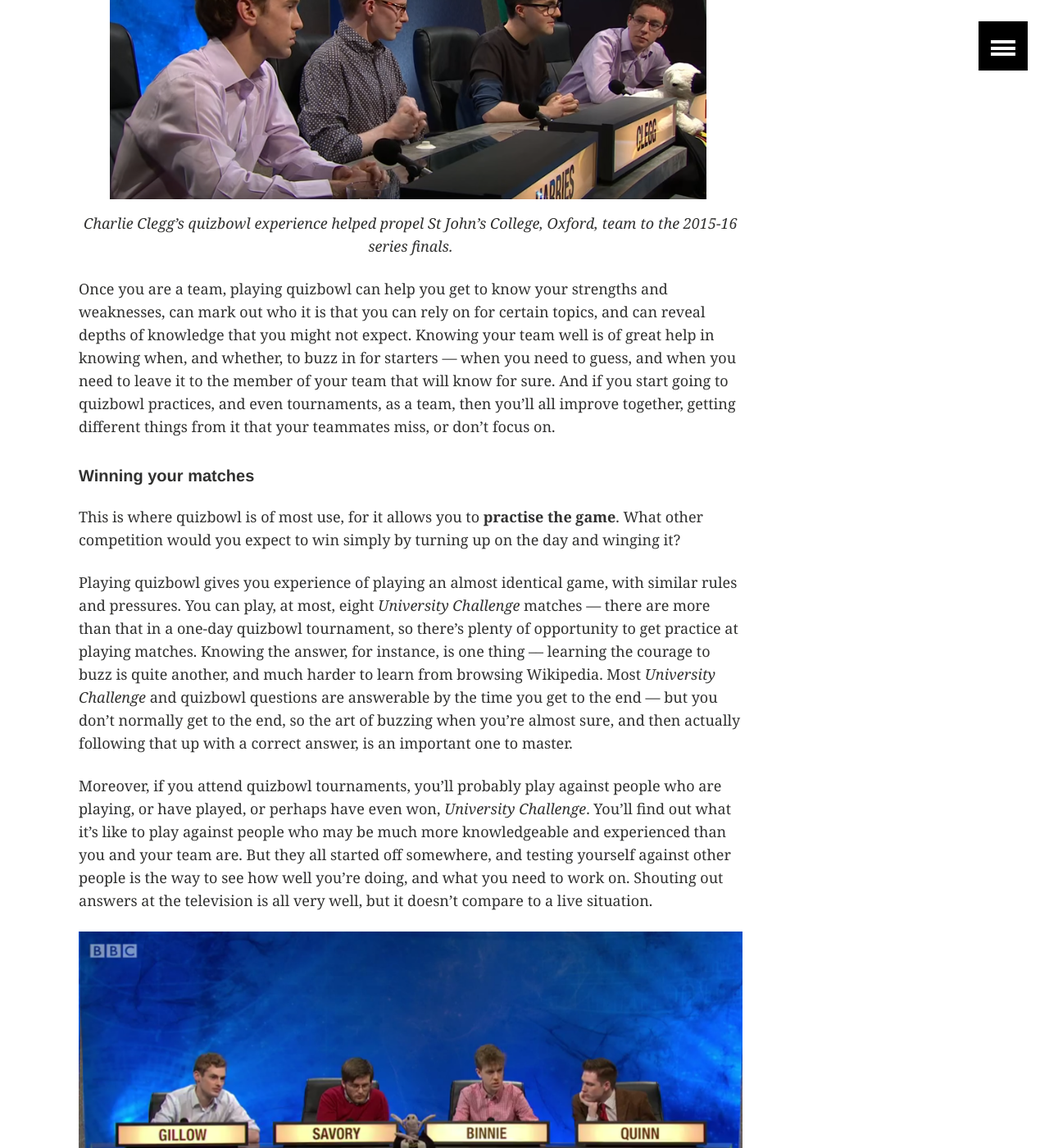
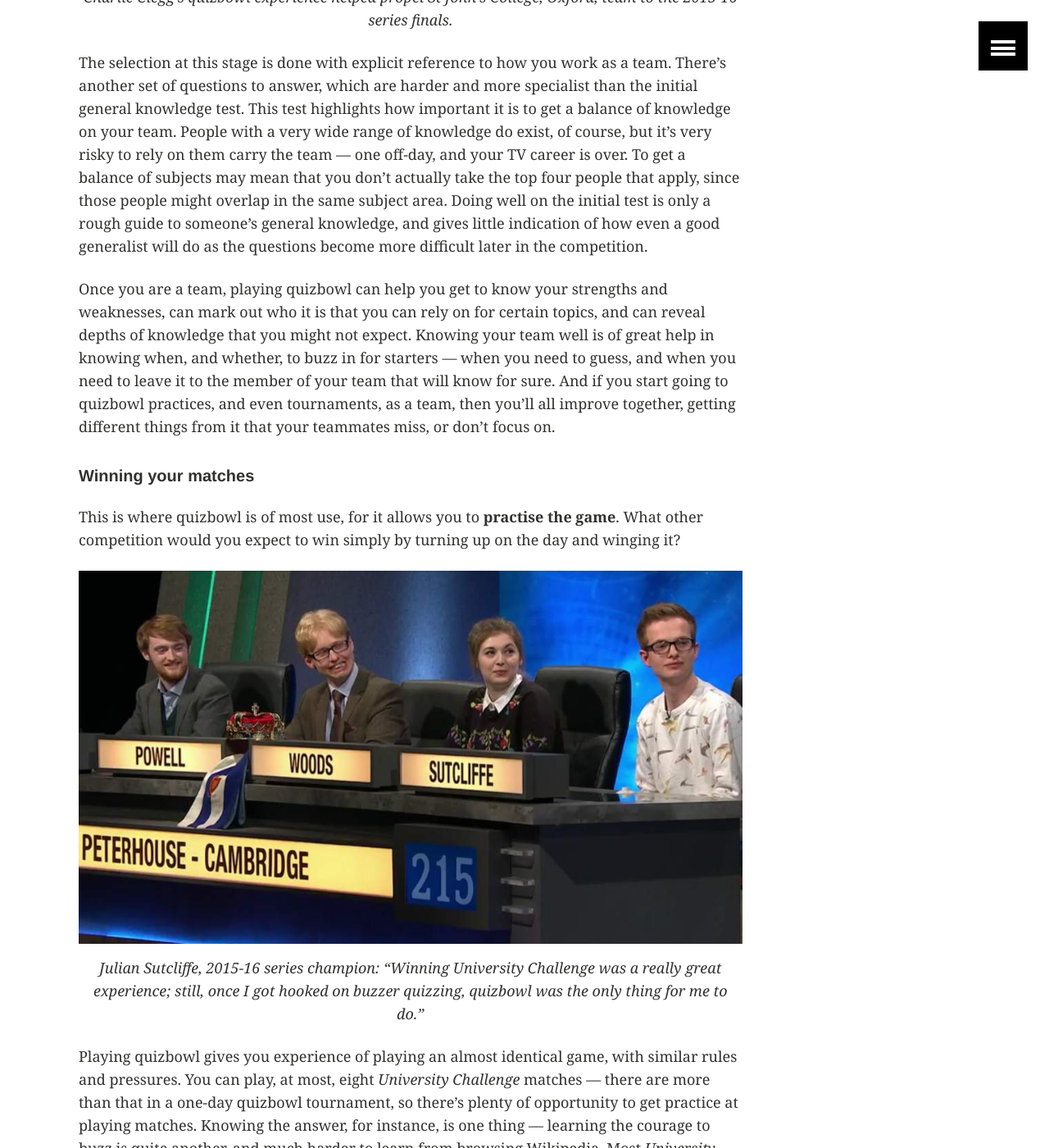
Before and after one commit to vbrej/vbrej.github.io, a Jekyll site: the page built from _posts/articles/2018-09-23-how-to-win-university-challenge.md, in a window 1280 px wide and 1400 px high, scrolled down 4240 px. Shown: the whole window at 82% size. Built offline with Jekyll 4.4.1, drawn with Linux system fonts in a browser that asks for light colours; some of the changed text lies outside the part shown.

Commit message:
Additional picture for UC article

```diff
--- a/_posts/articles/2018-09-23-how-to-win-university-challenge.md
+++ b/_posts/articles/2018-09-23-how-to-win-university-challenge.md
@@ -29,19 +29,19 @@ There are three stages to winning University Challenge, and quizbowl can help yo
 
 Team selection varies slightly by institution, but every student union who applies to take part in the series is sent a long set of general knowledge questions, which most places use to run their selection rounds. General knowledge is, as might be expected, the fundamental element in any application for *University Challenge*. You’re unlikely to get anywhere without it, and so work in this area is foundational for all the rest.
 
+![UC-2]({{ site.url }}{{ site.baseurl }}/images/uc-5.png){: .center-image }
+*This year's star Jason Golfinos cut his quizzing teeth on the American quizbowl curcuit.*
+
 So how can quizbowl help you **improve your general knowledge**?
 
 *University Challenge* likes to bill (and flatter) its contestants as 'Britain’s cleverest students'. But it doesn’t really test whether you are clever, but whether you are knowledgeable --- as well as, in truth, whether you know how to play *University Challenge*, which isn’t quite the same. It also tests spelling, for little discernable reason.
 
-![UC-2]({{ site.url }}{{ site.baseurl }}/images/uc-5.png){: .center-image }
-*This year's star Jason Golfinos cut his quizzing teeth on the American quizbowl curcuit.*
-
 The overlap between *University Challenge* questions and those asked in quizbowl tournaments is not exact, but is closer than any other quiz available. Quizbowl questions are often longer and more detailed, which is helpful, as you can get quite a lot more information from them which might crop up in a *University Challenge* question. Topics that may seem quite obscure from a first-hearing on *University Challenge* may turn out to be quite commonplace in quizbowl, such as the works of Pamuk, the *Cairo Trilogy* of Mahfouz, the Norse god Tyr, or the linguistic theory of Saussure. Quizbowl is an excellent way of getting a preview of the topics that regularly come up in *University Challenge*, and should prompt you to find out more about things which come up that you’ve never heard of. Pay close attention to questions, even if you don’t think you know the answer --- the clues that strike quizbowl and *University Challenge* writers as interesting are often the same, whether it’s about Costa Rica’s abolished army, Chairman Mao’s mangoes, or the composer Charles Ives working as an actuary all his life.
-
-It may seem that some people know an impossibly large number of things, but those people almost always started out in a similar position to you. Improving in quizzing is, like improving in pretty much anything else, not a magic art, but the result of work put in. Many of the notably high-scoring individuals on *University Challenge* --- such as Joey Goldman in 2017, or, so far in the present competition, Jason Golfinos --- have been playing quizbowl for a long time before their TV appearances. The work you need to do is the reading up on subjects, and nothing and no-one can do this for you, but, at its very least, quizbowl, and the people you meet doing it, should help point you to things which are interesting, and that you want to know, and that can only be useful. It guides you towards a canon that’s pretty much common to them both, and prevents you wading into masses of information that’s actually quite unlikely to be asked about --- there’s actually little use learning lists of trivia, such as all the 'Number Ones' in a certain year, for information like that is fairly unlikely to come up often. Knowing of something is of much less value than knowing things about it. It’s far better to focus your attention on what is likely to come up, and the best way to find out what this is is through quizbowl.
 
 ![UC-3]({{ site.url }}{{ site.baseurl }}/images/uc-2.png){: .center-image }
 *Once Edinburgh's quiz society started actively playing quizbowl, strong performances on University Challenge followed.*
+
+It may seem that some people know an impossibly large number of things, but those people almost always started out in a similar position to you. Improving in quizzing is, like improving in pretty much anything else, not a magic art, but the result of work put in. Many of the notably high-scoring individuals on *University Challenge* --- such as Joey Goldman in 2017, or, so far in the present competition, Jason Golfinos --- have been playing quizbowl for a long time before their TV appearances. The work you need to do is the reading up on subjects, and nothing and no-one can do this for you, but, at its very least, quizbowl, and the people you meet doing it, should help point you to things which are interesting, and that you want to know, and that can only be useful. It guides you towards a canon that’s pretty much common to them both, and prevents you wading into masses of information that’s actually quite unlikely to be asked about --- there’s actually little use learning lists of trivia, such as all the 'Number Ones' in a certain year, for information like that is fairly unlikely to come up often. Knowing of something is of much less value than knowing things about it. It’s far better to focus your attention on what is likely to come up, and the best way to find out what this is is through quizbowl.
 
 ##### Getting on the show
 
@@ -49,10 +49,10 @@ This is probably the most difficult element of appearing on *University Challeng
 
 The main help that quizbowl can give you at this stage is an idea of how this is a **team game**. This is a very important aspect of *University Challenge*, which can be lost in much of the media attention, which so often focuses on individuals.
 
-The selection at this stage is done with explicit reference to how you work as a team. There’s another set of questions to answer, which are harder and more specialist than the initial general knowledge test. This test highlights how important it is to get a balance of knowledge on your team. People with a very wide range of knowledge do exist, of course, but it’s very risky to rely on them carry the team --- one off-day, and your TV career is over. To get a balance of subjects may mean that you don’t actually take the top four people that apply, since those people might overlap in the same subject area. Doing well on the initial test is only a rough guide to someone’s general knowledge, and gives little indication of how even a good generalist will do as the questions become more difficult later in the competition.
-
 ![UC-4]({{ site.url }}{{ site.baseurl }}/images/uc-1.png){: .center-image }
 *Charlie Clegg's quizbowl experience helped propel St John's College, Oxford, team to the 2015-16 series finals.*
+
+The selection at this stage is done with explicit reference to how you work as a team. There’s another set of questions to answer, which are harder and more specialist than the initial general knowledge test. This test highlights how important it is to get a balance of knowledge on your team. People with a very wide range of knowledge do exist, of course, but it’s very risky to rely on them carry the team --- one off-day, and your TV career is over. To get a balance of subjects may mean that you don’t actually take the top four people that apply, since those people might overlap in the same subject area. Doing well on the initial test is only a rough guide to someone’s general knowledge, and gives little indication of how even a good generalist will do as the questions become more difficult later in the competition.
 
 Once you are a team, playing quizbowl can help you get to know your strengths and weaknesses, can mark out who it is that you can rely on for certain topics, and can reveal depths of knowledge that you might not expect. Knowing your team well is of great help in knowing when, and whether, to buzz in for starters --- when you need to guess, and when you need to leave it to the member of your team that will know for sure. And if you start going to quizbowl practices, and even tournaments, as a team, then you’ll all improve together, getting different things from it that your teammates miss, or don’t focus on.
 
@@ -60,11 +60,14 @@ Once you are a team, playing quizbowl can help you get to know your strengths an
 
 This is where quizbowl is of most use, for it allows you to **practise the game**. What other competition would you expect to win simply by turning up on the day and winging it?
 
+![UC-6]({{ site.url }}{{ site.baseurl }}/images/uc-6.jpg){: .center-image }
+*Julian Sutcliffe, 2015-16 series champion: "Winning University Challenge was a really great experience; still, once I got hooked on buzzer quizzing, quizbowl was the only thing for me to do."*
+
 Playing quizbowl gives you experience of playing an almost identical game, with similar rules and pressures. You can play, at most, eight *University Challenge* matches --- there are more than that in a one-day quizbowl tournament, so there’s plenty of opportunity to get practice at playing matches. Knowing the answer, for instance, is one thing –-- learning the courage to buzz is quite another, and much harder to learn from browsing Wikipedia. Most *University Challenge* and quizbowl questions are answerable by the time you get to the end --- but you don’t normally get to the end, so the art of buzzing when you’re almost sure, and then actually following that up with a correct answer, is an important one to master.
 
 Moreover, if you attend quizbowl tournaments, you’ll probably play against people who are playing, or have played, or perhaps have even won, *University Challenge*. You’ll find out what it’s like to play against people who may be much more knowledgeable and experienced than you and your team are. But they all started off somewhere, and testing yourself against other people is the way to see how well you’re doing, and what you need to work on. Shouting out answers at the television is all very well, but it doesn’t compare to a live situation.
 
-![UC-5]({{ site.url }}{{ site.baseurl }}/images/uc-4.png){: .center-image }
+![UC-6]({{ site.url }}{{ site.baseurl }}/images/uc-4.png){: .center-image }
 *Hugh Binnie, the captain of the memorable 2014-15 Magdalen College, Oxford, team, is not only a connoisseur of modular arithmetic, but a quizbowl enthusiast, too.*
 
 Quizbowl will also help you with speed, particularly in conferring. Despite his warnings to the contrary, Jeremy Paxman is often extremely lenient with timing. Quizbowl tournaments, by contrast, have strict five second time-limits on conferring. The extra time in *University Challenge* seems like a good thing, seeing as it gives you more time to pull out an answer from the back of your mind. But often the time taken to do this far outweighs the five points you might get from it, and, fairly often, *University Challenge* teams spend much too long trying to answer questions that they have no idea about. This isn’t to say that you should pass every bonus question, but there’s simply no point hanging around on something you’re not going to get, or won’t get within a few seconds --- best to move on quickly to something that you might. Matches are almost always won on the number of starters that you get, not bonuses. This is something to especially remember in first round matches, where there’s the chance of coming back as a high-scoring loser --- the faster you go, the more questions are asked in an episode, so the more points it is possible for both teams to get. Quizbowl games should teach you the discipline of thinking quickly and using your knowledge efficiently --- invaluable in *University Challenge*, where each match could be your last, and there is no learning curve.
```
Also changed, not shown: images/uc-6.jpg (added).
